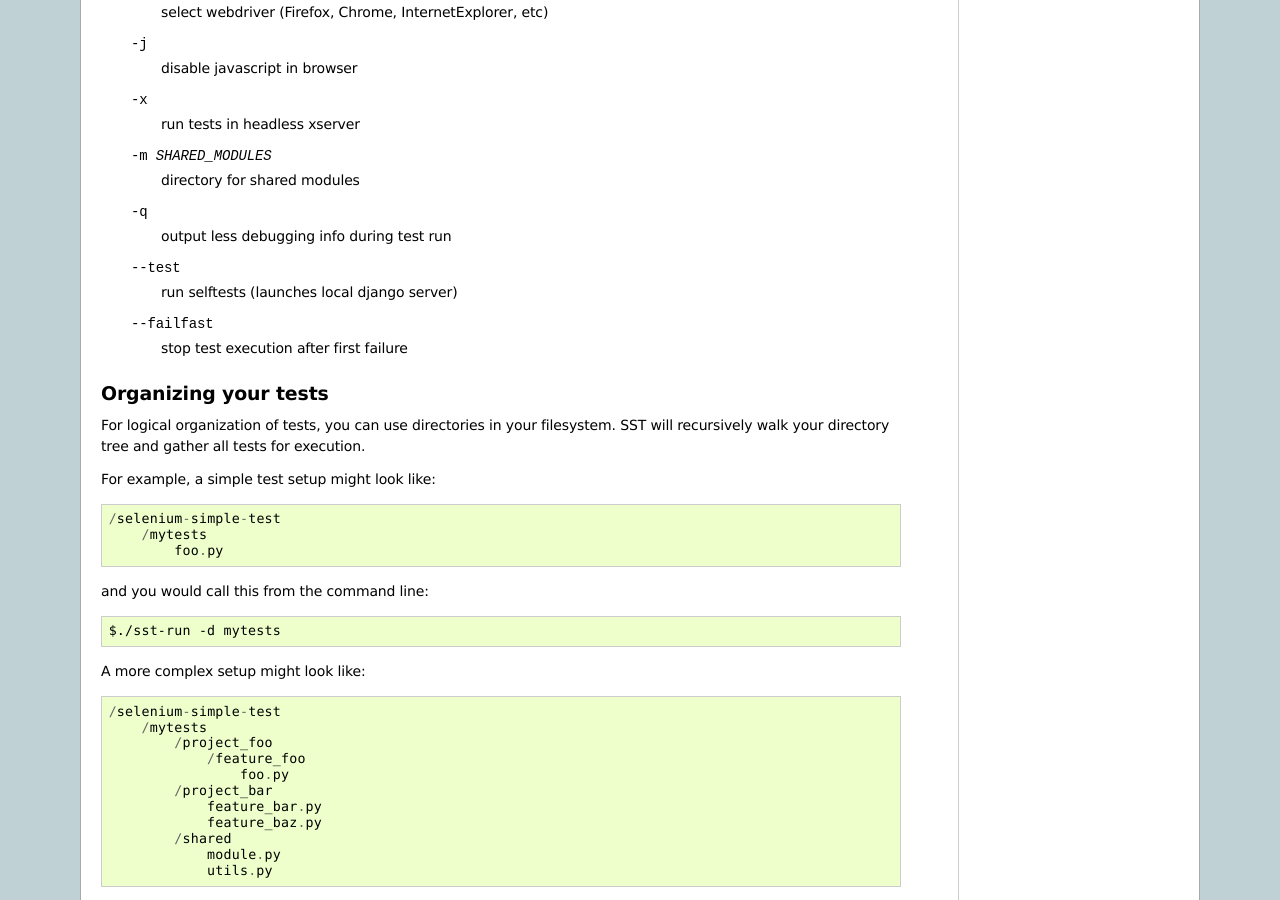
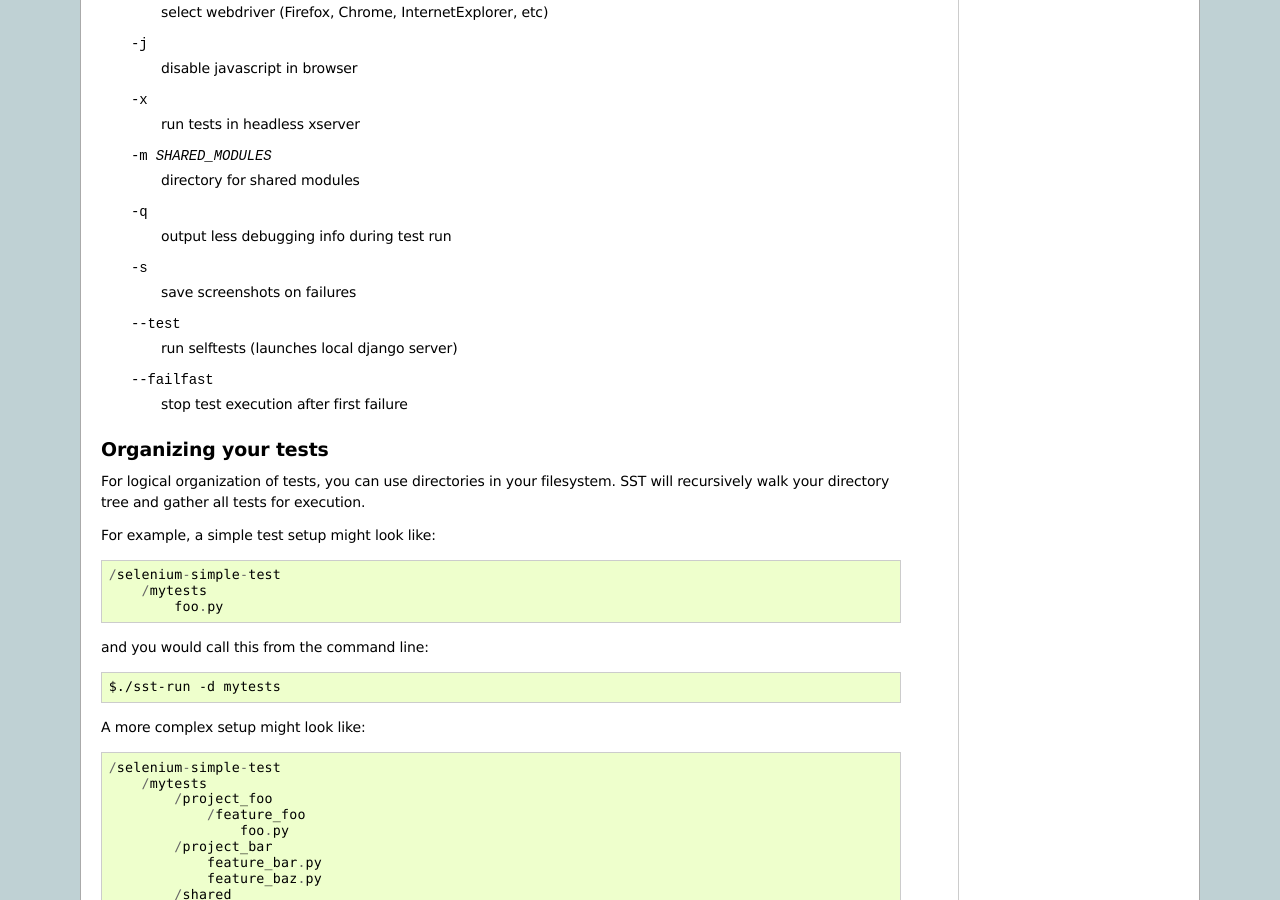
Before and after one commit to Work4Labs/selenium-simple-test, a Sphinx documentation site: the page built from docs/index.rst, in a window 1280 px wide and 900 px high, scrolled down 2689 px. Built offline with Sphinx 7.4.7, drawn with Linux system fonts in a browser that asks for light colours; pages that are not in the unit, such as notebooks, are missing from menus.

Commit message:
uparted docs

```diff
--- a/docs/index.rst
+++ b/docs/index.rst
@@ -183,6 +183,7 @@ Options:
   -x                 run tests in headless xserver
   -m SHARED_MODULES  directory for shared modules
   -q                 output less debugging info during test run
+  -s                 save screenshots on failures
   --test             run selftests (launches local django server)
   --failfast         stop test execution after first failure
 
```
